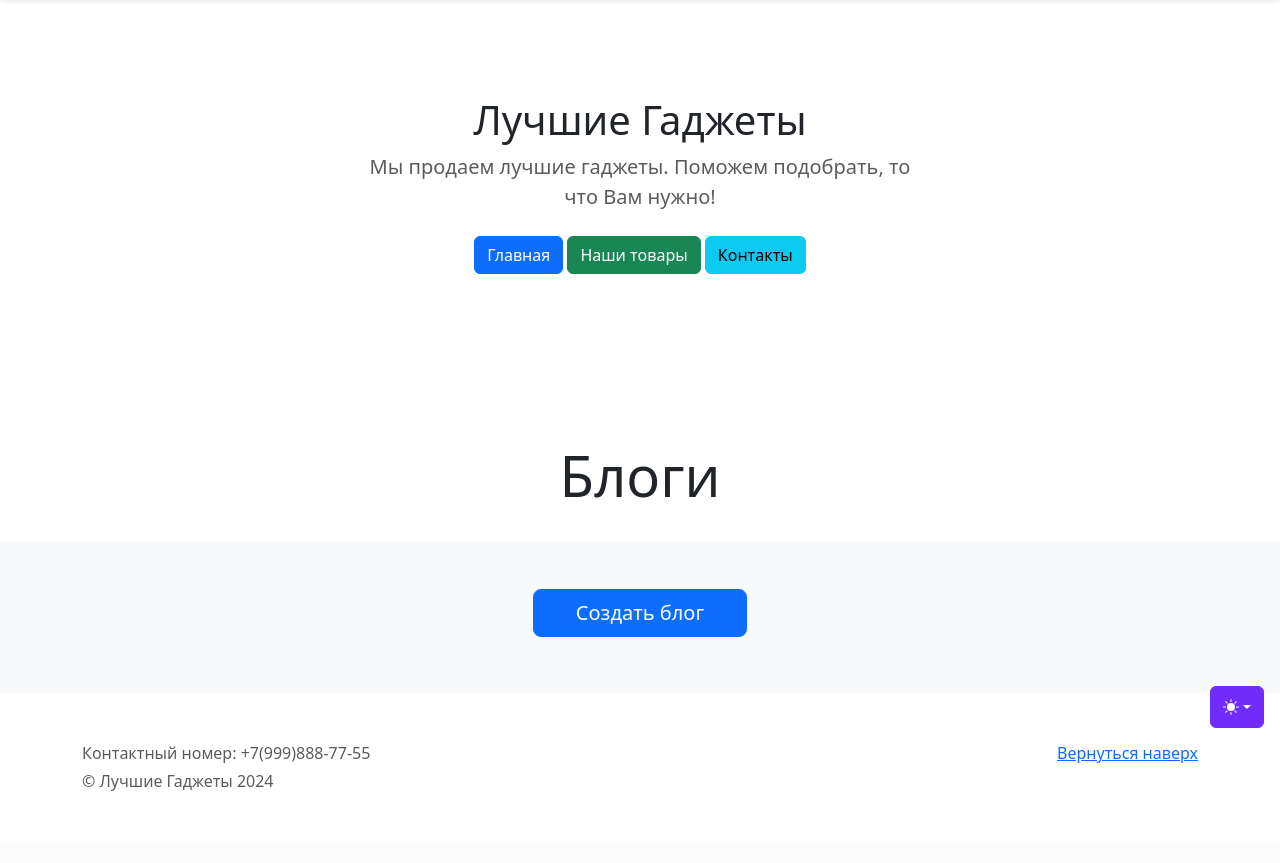
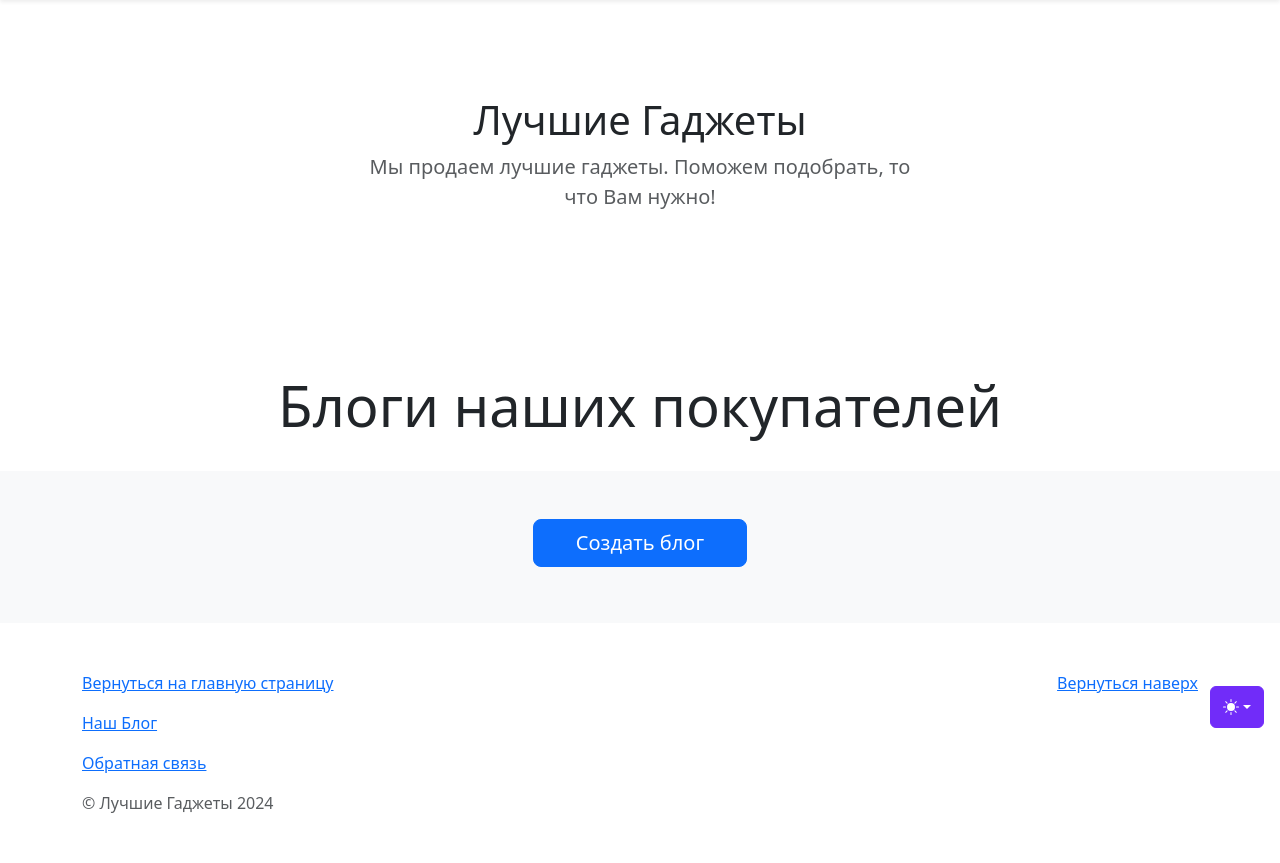
Before and after one commit to EliasN96/DJANGO_HW_2, a Django app: page /blog/ in a window 1280 px wide. Shown: the part 56-919 px from the top of the page. Before the commit the page ends 847 px from the top, so only its background shows below. Run offline with Django 5.2, Linux system fonts and the light colour scheme; data that the repository does not hold is empty; some libraries are stand-ins or nearby versions.

Commit message:
upd(5) base.html | blog_detail.html | blog_form.html | blog_list.html | inc_menu.html

```diff
--- a/blog/templates/blog/blog_detail.html
+++ b/blog/templates/blog/blog_detail.html
@@ -10,8 +10,8 @@
             <div class="col">
                 <div class="card shadow-sm">
                     <div class="card-body">
-                        <img src="{{ blog.media | media_filter }}" class="img-fluid">
                         <h2 class="card-text text-center">{{ object.title }}</h2>
+                        <img src="{{ object.image | media_filter }}" class="img-fluid mb-4">
                         <p class="card-text">Содержимое: {{ object.body }}</p>
                         <div class="d-flex justify-content-between align-items-center">
                             <div class="btn-group" role="group" aria-label="Basic radio toggle button group">
@@ -22,7 +22,7 @@
                             </div>
                         </div>
                         <a href="{% url 'blog:blog_list' %}" style="float: right" type="button"
-                           class="btn btn-md btn-info">Назад</a>
+                           class="btn btn-lg btn-info">Назад</a>
                         <figcaption style="float: down" class="blockquote-footer mt-4">
                             Создано: {{ object.created_at }}
                         </figcaption>
--- a/blog/templates/blog/blog_form.html
+++ b/blog/templates/blog/blog_form.html
@@ -9,10 +9,10 @@
                 <div class="d-grid gap-2 col-10 mx-auto">
                     {% if object %}
                     <button type="submit" class="btn btn-lg btn-block btn-success">Изменить</button>
-                    <a href="{% url 'blog:blog_list' %}" type="submit" class="btn btn-lg btn-block btn-danger mt-3">Отмена</a>
+                    <a href="{% url 'blog:blog_list' %}" type="submit" class="btn btn-lg btn-block btn-danger mt-1">Отмена</a>
                     {% else %}
                     <button type="submit" class="btn btn-lg btn-block btn-success">Создать</button>
-                    <a href="{% url 'blog:blog_list' %}" type="submit" class="btn btn-lg btn-block btn-danger mt-3">Назад</a>
+                    <a href="{% url 'blog:blog_list' %}" type="submit" class="btn btn-lg btn-block btn-danger mt-1">Назад</a>
                     {% endif %}
                 </div>
             </form>
--- a/blog/templates/blog/blog_list.html
+++ b/blog/templates/blog/blog_list.html
@@ -2,7 +2,7 @@
 {% load my_tags %}
 {% block content %}
 <div class="pricing-header px-3 py-3 pt-md-5 pb-md-4 mx-auto text-center">
-    <h1 class="display-4">Блоги</h1>
+    <h1 class="display-4">Блоги наших покупателей</h1>
 </div>
 <div class="album py-5 bg-body-tertiary">
     <div class="d-grid gap-2 col-2 mx-auto mb-4">
@@ -14,19 +14,16 @@
             <div class="col">
                 <div class="card shadow-sm">
                     <div class="card-body">
-                        <img src="{{ blog.photo | media_filter }}" class="img-fluid">
-                        <h2 class="card-text text-center">{{ object.title }}</h2>
-                        <div class="d-flex justify-content-between align-items-center">
-                            <a href="{% url 'blog:blog_view' object.pk %}" class="btn btn-sm btn-outline-primary">Посмотреть</a>
-                            <div class="btn-group" role="group" aria-label="Basic radio toggle button group">
-                                <a href="{% url 'blog:blog_edit' object.pk %}" type="button"
-                                   class="btn btn-sm btn-outline-warning">Изменить</a>
-                                <a href="{% url 'blog:blog_delete' object.pk %}" type="button"
-                                   class="btn btn-sm btn-outline-danger">Удалить</a>
-                            </div>
+                        <h4 class="card-text text-center">{{ object.title }}</h4>
+                        <img class="card-img-top mb-4" src="{{ object.image | media_filter }}" width="300" height="400">
+                        <div class="d-grid gap-2  mx-auto">
+                            <a href="{% url 'blog:blog_view' object.pk %}" class="btn btn-sm btn-primary">Посмотреть</a>
+                            <a href="{% url 'blog:blog_edit' object.pk %}" class="btn btn-sm btn-secondary">Изменить</a>
                         </div>
+                        <a href="{% url 'blog:blog_delete' object.pk %}" type="button"
+                           class="btn btn-md mt-3 btn-danger" style="float:right">Удалить</a>
                         <p class="text-body-secondary text-sm"></p>
-                        <figcaption class="blockquote-footer mt-3">
+                        <figcaption class="blockquote-footer mt-4">
                             Создано: {{ object.created_at }}
                         </figcaption>
                     </div>
--- a/catalog/templates/base.html
+++ b/catalog/templates/base.html
@@ -163,11 +163,6 @@
       <div class="col-lg-6 col-md-8 mx-auto">
         <h1 class="fw-light">Лучшие Гаджеты </h1>
         <p class="lead text-body-secondary">Мы продаем лучшие гаджеты. Поможем подобрать, то что Вам нужно!</p>
-        <p>
-          <a href="{% url 'catalog:home' %}" class="btn btn-primary my-2">Главная</a>
-          <a href="{% url 'catalog:product_list' %}" class="btn btn-success my-2">Наши товары</a>
-          <a href="{% url 'catalog:contacts' %}" class="btn btn-info my-2">Контакты</a>
-        </p>
       </div>
     </div>
   </section>
@@ -182,7 +177,9 @@
     <p class="float-end mb-1">
       <a href="#">Вернуться наверх</a>
     </p>
-    <p class="mb-1">Контактный номер: +7(999)888-77-55</p>
+    <p><a href="{% url 'catalog:home' %}" class="text-outline-primary">Вернуться на главную страницу</a></p>
+    <p><a href="{% url 'blog:blog_list' %}" class="text-outline-primary">Наш Блог</a></p>
+    <p><a href="{% url 'catalog:contacts' %}" class="text-outline-info">Обратная связь</a></p>
     <p class="mb-0">&copy; Лучшие Гаджеты 2024</p>
   </div>
 </footer>
--- a/catalog/templates/includes/inc_menu.html
+++ b/catalog/templates/includes/inc_menu.html
@@ -8,10 +8,10 @@
         <div class="col-sm-4 offset-md-1 py-4">
           <h4>Перейди куда надо!</h4>
           <ul class="list-unstyled">
-            <li><a href="{% url 'catalog:home' %}" class="text-white">Главная</a></li>
-            <li><a href="{% url 'catalog:product_list' %}" class="text-white">Товары</a></li>
-            <li><a href="{% url 'catalog:contacts' %}" class="text-white">Контакты</a></li>
-            <li><a href="{% url 'blog:blog_list' %}" class="text-white">Блог</a></li>
+            <li><a href="{% url 'catalog:home' %}" class="text-outline">Главная</a></li>
+            <li><a href="{% url 'catalog:product_list' %}" class="text-outline">Товары</a></li>
+            <li><a href="{% url 'blog:blog_list' %}" class="text-outline">Блог</a></li>
+            <li><a href="{% url 'catalog:contacts' %}" class="text-info">Контакты</a></li>
           </ul>
         </div>
       </div>
```
